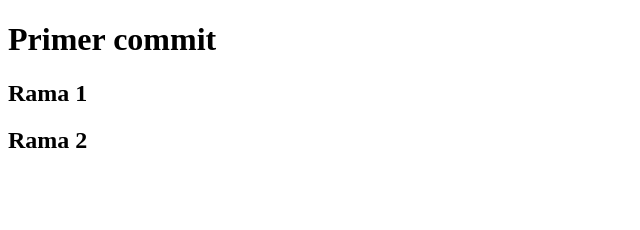
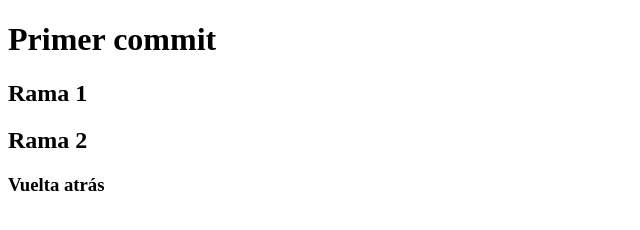
Before and after one commit to Daxter89/M8-GIT-IDE, a plain HTML site: page index.html in a window 1280 px wide. Shown: the whole page, without its empty margins (0-640 px from the left). Drawn offline with Linux system fonts and the light colour scheme.

Commit message:
Cambio al código anterior y algo más

```diff
--- a/index.html
+++ b/index.html
@@ -9,5 +9,6 @@
     <h1>Primer commit</h1>
     <h2>Rama 1</h2>
     <h2>Rama 2</h2>
+    <h3>Vuelta atrás</h3>
 </body>
 </html>
```
